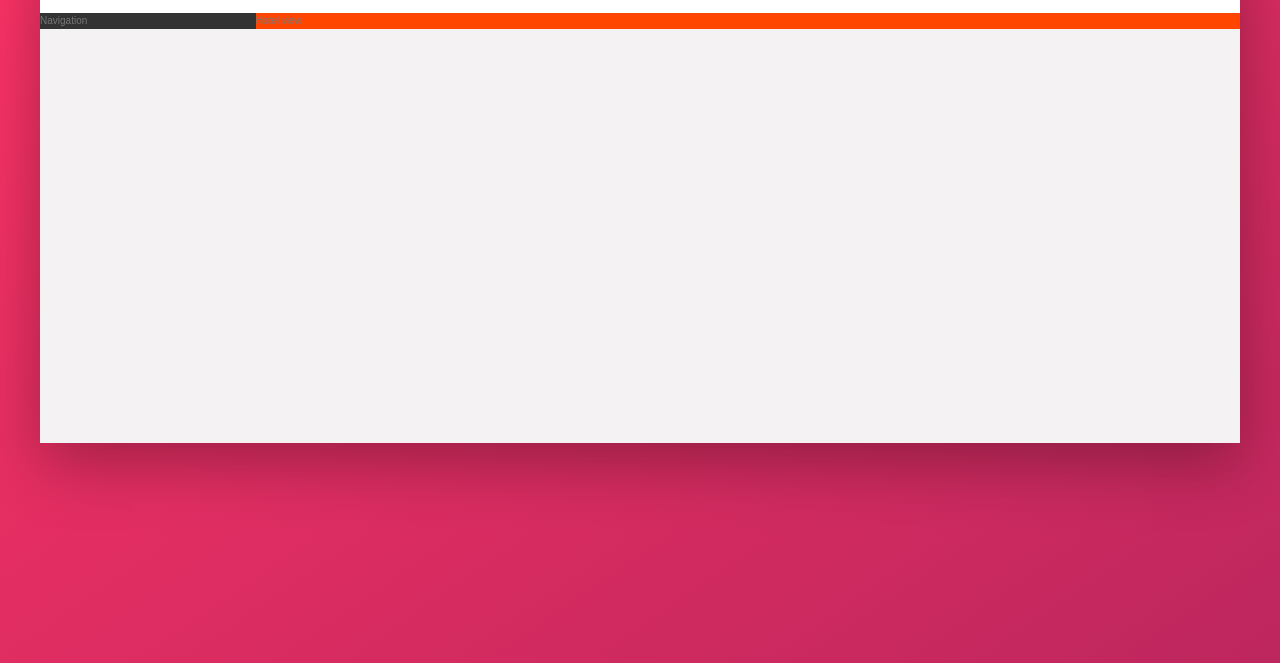
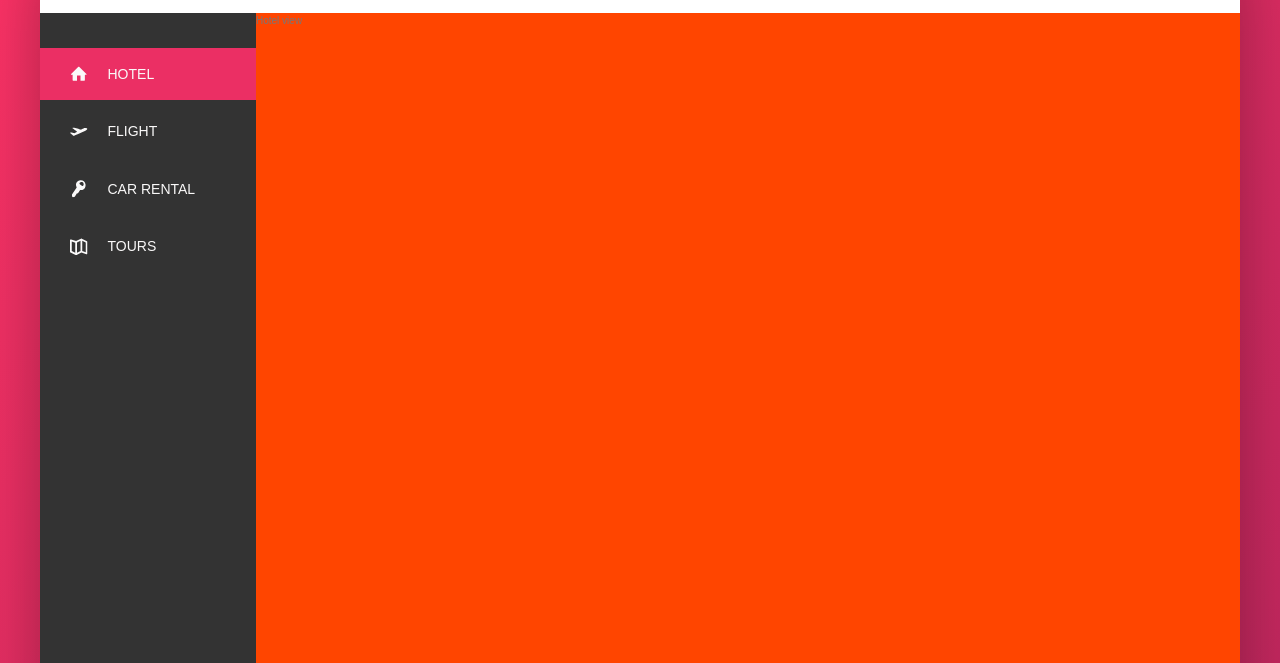
Before and after one commit to CoderKristi/Trillo_udemy, a website: page index.html in a window 1280 px wide. Shown: the part 137-800 px from the top of the page. Drawn offline with Linux system fonts and the light colour scheme.

Commit message:
Left-side navigation added

```diff
--- a/index.html
+++ b/index.html
@@ -56,7 +56,44 @@
       </header>
 
       <div class="content">
-        <nav class="sidebar">Navigation</nav>
+        <nav class="sidebar">
+          <ul class="side-nav">
+            <li class="side-nav__item side-nav__item--active">
+              <a href="#" class="side-nav__link">
+                <svg class="side-nav__icon">
+                  <use xlink:href="img/sprite.svg#icon-home"></use>
+                </svg>
+                <span>Hotel</span>
+              </a>
+            </li>
+            <li class="side-nav__item">
+              <a href="#" class="side-nav__link">
+                <svg class="side-nav__icon">
+                  <use xlink:href="img/sprite.svg#icon-aircraft-take-off"></use>
+                </svg>
+                <span>Flight</span>
+              </a>
+            </li>
+            <li class="side-nav__item">
+              <a href="#" class="side-nav__link">
+                <svg class="side-nav__icon">
+                  <use xlink:href="img/sprite.svg#icon-key"></use>
+                </svg>
+                <span>Car rental</span>
+              </a>
+            </li>
+            <li class="side-nav__item">
+              <a href="#" class="side-nav__link">
+                <svg class="side-nav__icon">
+                  <use xlink:href="img/sprite.svg#icon-map"></use>
+                </svg>
+                <span>Tours</span>
+              </a>
+            </li>
+          </ul>
+
+          <div class="legal">&copy; 2022 by Trillo. All rights reserved.</div>
+        </nav>
         <main class="hotel-view">Hotel view</main>
       </div>
     </div>
--- a/sass/_components.scss
+++ b/sass/_components.scss
@@ -117,3 +117,72 @@
     margin-right: 1rem;
   }
 }
+
+//////////////////////////
+// SIDE NAVIGATION
+.side-nav {
+  font-size: 1.4rem;
+  list-style: none;
+  margin-top: 3.5rem;
+
+  &__item {
+    position: relative;
+
+    &:not(:last-child) {
+      margin-bottom: 0.5rem;
+    }
+  }
+
+  &__item::before {
+    content: "";
+    position: absolute;
+    top: 0;
+    left: 0;
+    height: 100%;
+    width: 3px;
+    background-color: var(--color-primary);
+    transform: scaleY(0);
+    transition: transform 0.2s, width 0.4s cubic-bezier(1, 0, 0, 1) 0.2s,
+      background-color 0.1s;
+  }
+
+  &__item:hover::before,
+  &__item--active::before {
+    transform: scaleY(1);
+    width: 100%;
+  }
+
+  &__item:active::before {
+    background-color: var(--color-primary-light);
+  }
+
+  &__link:link,
+  &__link:visited {
+    color: var(--color-grey-light-1);
+    text-decoration: none;
+    text-transform: uppercase;
+    display: block;
+    padding: 1.5rem 3rem;
+    position: relative;
+    z-index: 10;
+
+    display: flex;
+    align-items: center;
+  }
+
+  &__icon {
+    width: 1.75rem;
+    height: 1.75rem;
+    margin-right: 2rem;
+    fill: currentColor;
+  }
+}
+
+//////////////////////////
+// LEGAL TEXT
+.legal {
+  font-size: 1.2rem;
+  color: var(--color-grey-light-4);
+  text-align: center;
+  padding: 2.5rem;
+}
--- a/sass/_layout.scss
+++ b/sass/_layout.scss
@@ -26,11 +26,18 @@
   background-color: var(--color-grey-dark-1);
 
   flex: 0 0 18%;
+
+  display: flex;
+  flex-direction: column;
+  justify-content: space-between;
 }
 
 .hotel-view {
   background-color: #fff;
+
+  // TEST
   background-color: orangered;
+  height: 80rem;
 
   flex: 1;
 }
```
Also changed, not shown: sass/main.css, 1 other file.
